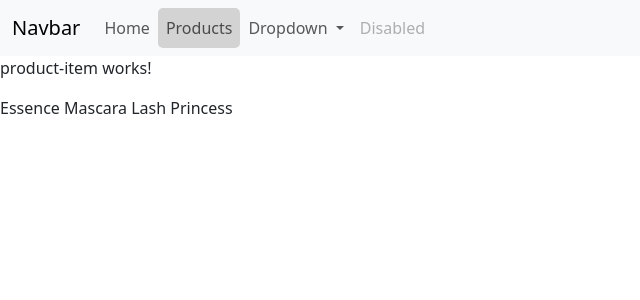
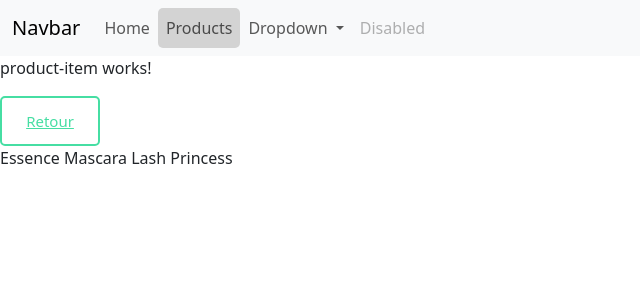
Before and after one commit to jlavie/router-app, an Angular app: page /products/1 in a window 1280 px wide. Shown: the top 300 px of the page, without its empty margins (0-640 px from the left). Built offline with nearby package versions, Linux system fonts and the light colour scheme.

Commit message:
use router link and relative link to return to parent component

```diff
--- a/src/app/products/product-item/product-item.component.html
+++ b/src/app/products/product-item/product-item.component.html
@@ -1,2 +1,4 @@
 <p>product-item works!</p>
+<a class="button" routerLink="../">Retour</a>
+
 {{ product()?.title }}
--- a/src/app/products/product-item/product-item.component.scss
+++ b/src/app/products/product-item/product-item.component.scss
@@ -0,0 +1,19 @@
+.button {
+    display: flex;
+    align-items: center;
+    justify-content: center;
+    width: 100px;
+    height: 50px;
+    color: #46DEA3;
+    border-radius: 5px;
+    cursor: pointer;
+    font-size: 15px;
+    border: 2px solid #46DEA3;
+    transition-duration: 500ms;
+    transition-timing-function: ease-out;
+}
+
+.button:hover {
+    background-color: #46DEA3;
+    color: #ffffff;
+}
--- a/src/app/products/product-item/product-item.component.ts
+++ b/src/app/products/product-item/product-item.component.ts
@@ -1,9 +1,10 @@
 import { Component, computed, effect, inject, input } from '@angular/core';
 import { ProductsService } from '../products.service';
+import { RouterLink } from "@angular/router";
 
 @Component({
   selector: 'app-product-item',
-  imports: [],
+  imports: [RouterLink],
   templateUrl: './product-item.component.html',
   styleUrl: './product-item.component.scss'
 })
```
